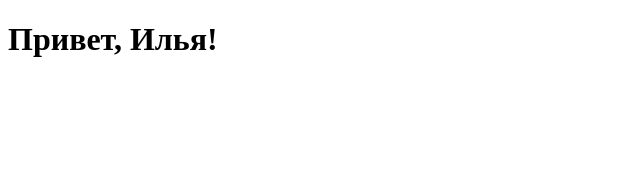
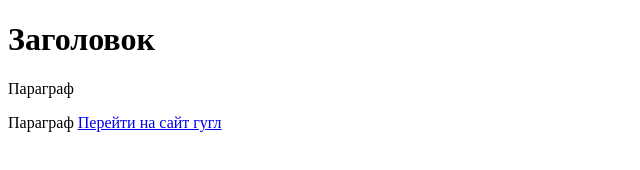
Before and after one commit to ilya2010/ilya2010.github.io, a plain HTML site: page index.html in a window 1280 px wide. Shown: the whole page, without its empty margins (0-640 px from the left). Drawn offline with Linux system fonts and the light colour scheme.

Commit message:
Update index.html

```diff
--- a/index.html
+++ b/index.html
@@ -1,13 +1,14 @@
 <!DOCTYPE html>
 <html lang="en">
 <head>
-<meta charset="UTF-8">
-<meta name="viewport" content="width=device-width, initial-scale=1.0">
-<meta http-equiv="X-UA-Compatible" content="ie=edge">
-<script defer src="code.js"></script>
-<title>первый сайт</title>
+    <meta charset="UTF-8">
+    <meta name="viewport" content="width=device-width, initial-scale=1.0">
+    <meta http-equiv="X-UA-Compatible" content="ie=edge">
+    <title>Мой сайт</title>
 </head>
 <body>
-<h1>Привет, Илья!</h1>
+    <h1>Заголовок</h1>
+    <p>Параграф</p>
+    <p>Параграф <a href="http://ilya.ecopotolki.com">Перейти на сайт гугл</a></p>
 </body>
 </html>
```
